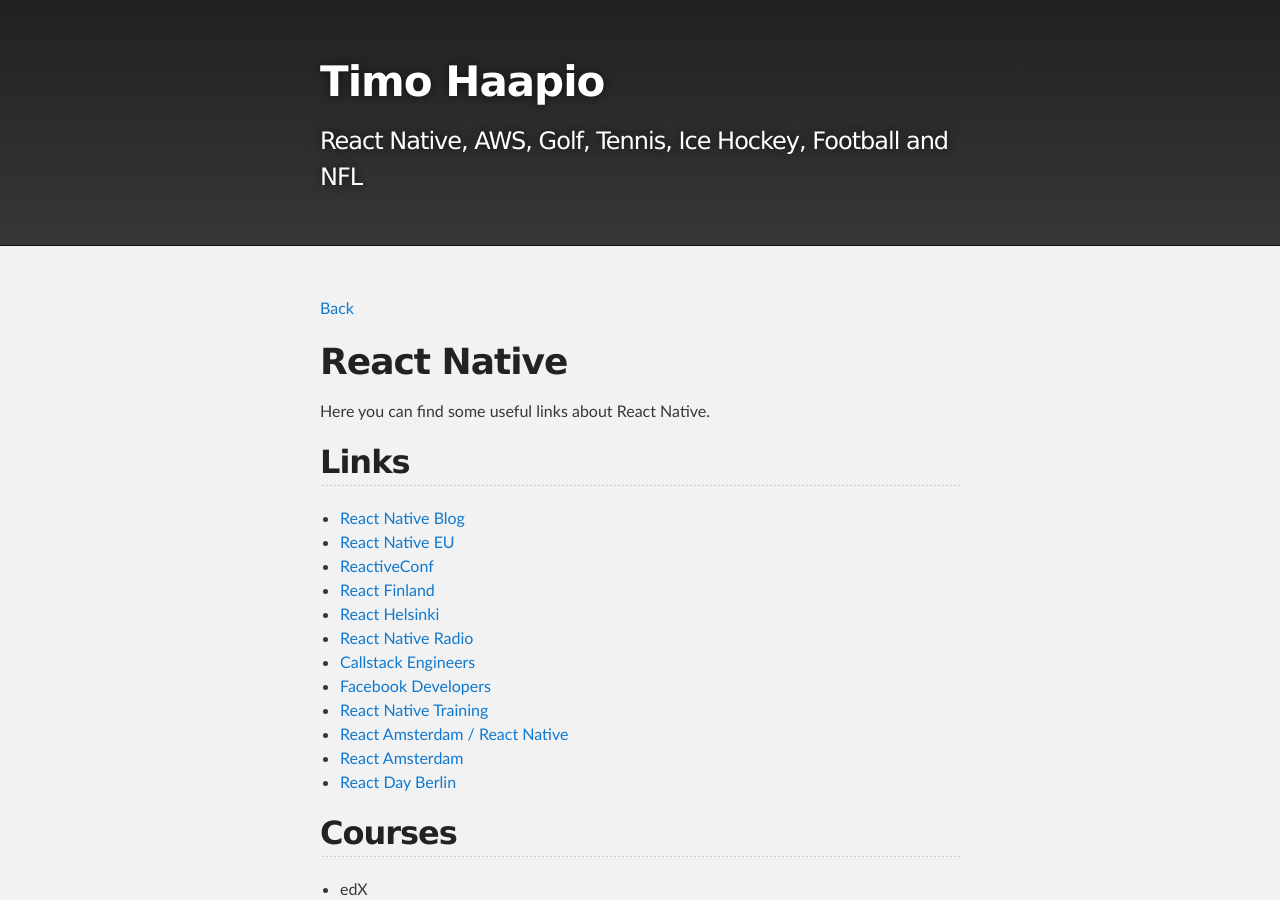
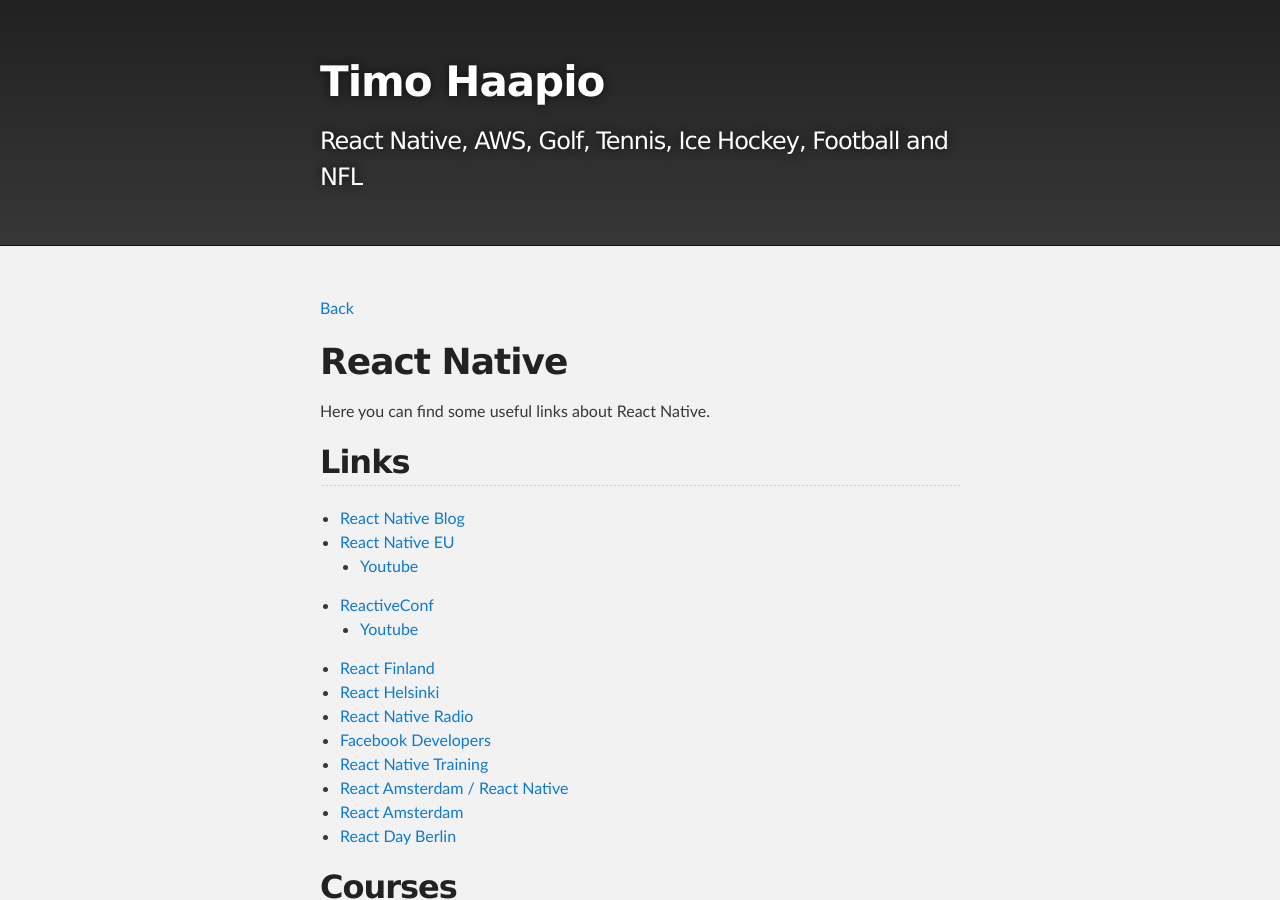
Before and after one commit to haapio/haapio.github.io, a Jekyll site: the page built from react-native.md, in a window 1280 px wide and 900 px high. Built offline with Jekyll 4.4.1, drawn with Linux system fonts in a browser that asks for light colours.

Commit message:
Update react-native.md

```diff
--- a/react-native.md
+++ b/react-native.md
@@ -11,11 +11,12 @@ Here you can find some useful links about React Native.
 ## Links
 - [React Native Blog](http://facebook.github.io/react-native/blog/)
 - [React Native EU](https://react-native.eu)
+  - [Youtube](https://www.youtube.com/channel/UCbvLih553T7f5OAGTfbsJkQ)
 - [ReactiveConf](https://reactiveconf.com)
+  - [Youtube](https://www.youtube.com/channel/UCBHdUnixTWymmXBIw12Y8Qg)
 - [React Finland](https://react-finland.fi)
 - [React Helsinki](https://meetabit.com/communities/react-helsinki)
 - [React Native Radio](https://devchat.tv/react-native-radio/)
-- [Callstack Engineers](https://www.youtube.com/channel/UCbvLih553T7f5OAGTfbsJkQ)
 - [Facebook Developers](https://www.youtube.com/user/FacebookDevelopers/videos)
 - [React Native Training](https://www.youtube.com/channel/UC8ivCOllOAo7MfPT9k3Hs-Q/featured)
 - [React Amsterdam / React Native](https://www.youtube.com/watch?v=N-X3Z5A-pW4)
```
